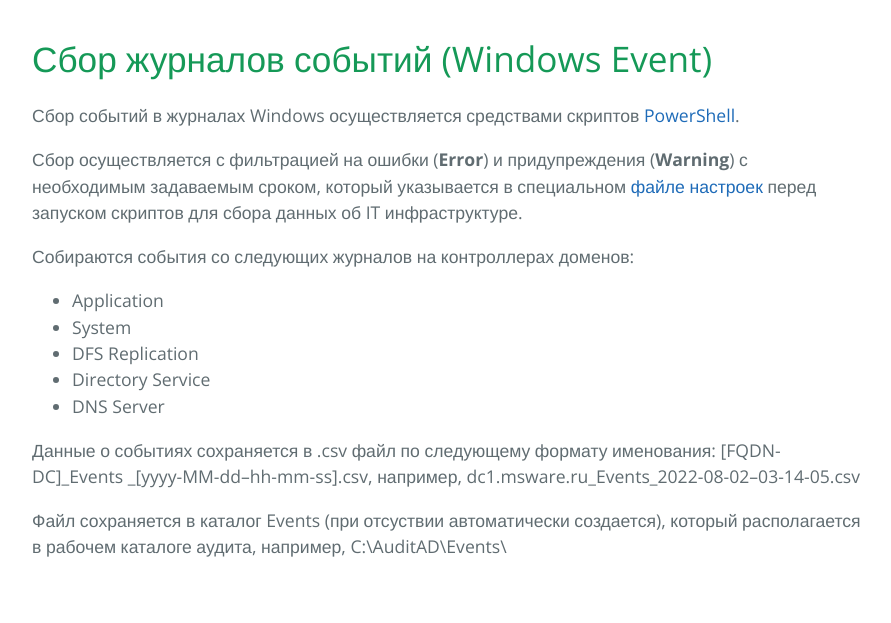
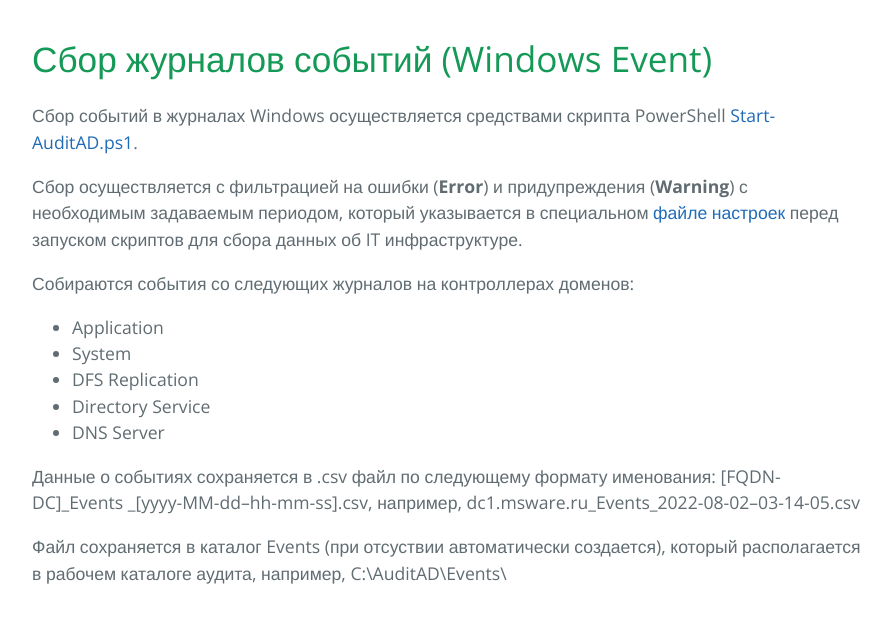
Before and after one commit to dasternd/ad-audit, a Jekyll site: the page built from WindowsEvent/index.md, in a window 1280 px wide. Shown: the top 623 px of the page, without its empty margins (192-1083 px from the left). Built offline with Jekyll 4.4.1, drawn with Linux system fonts in a browser that asks for light colours; our own code applies the rules of GitHub Pages for plain Markdown files.

Commit message:
Edit WindowsEvent

```diff
--- a/WindowsEvent/index.md
+++ b/WindowsEvent/index.md
@@ -1,8 +1,8 @@
 # Сбор журналов событий (Windows Event)
 
-Сбор событий в журналах Windows осуществляется средствами скриптов [PowerShell](/PowerShell/).
+Сбор событий в журналах Windows осуществляется средствами скрипта PowerShell [Start-AuditAD.ps1](/PowerShell/Start-AuditAD.ps1).
 
-Сбор осуществляется с фильтрацией на ошибки (**Error**) и придупреждения (**Warning**) с необходимым задаваемым сроком, который указывается в специальном [файле настроек](/Settings/) перед запуском скриптов для сбора данных об IT инфраструктуре.
+Сбор осуществляется с фильтрацией на ошибки (**Error**) и придупреждения (**Warning**) с необходимым задаваемым периодом, который указывается в специальном [файле настроек](/Settings/) перед запуском скриптов для сбора данных об IT инфраструктуре.
 
 Собираются события со следующих журналов на контроллерах доменов:
 - Application
```
